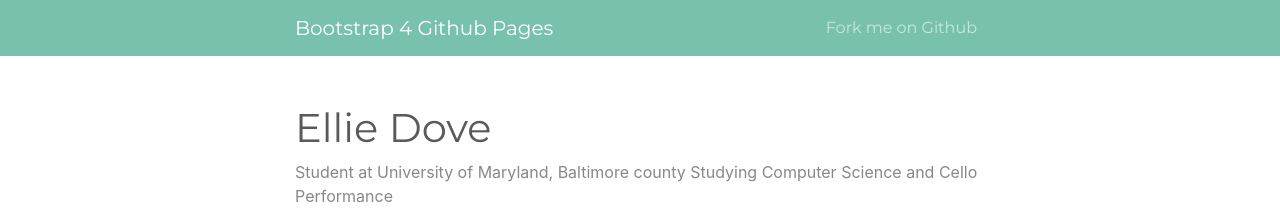
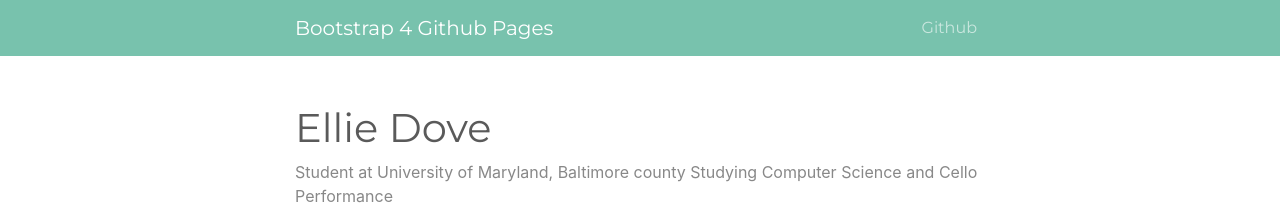
Before and after one commit to elliedove/elliedove.github.io, a Jekyll site: the page built from index.md, in a window 1280 px wide. Shown: the top 211 px of the page. Built offline with Jekyll 4.4.1, drawn with Linux system fonts in a browser that asks for light colours.

Commit message:
Update header.html

```diff
--- a/_includes/header.html
+++ b/_includes/header.html
@@ -18,7 +18,7 @@
           {%- endif -%}
         {% endfor -%}
         <li class="nav-item">
-          <a class="nav-link" href="{{ site.github.repository_url }}">Fork me on Github</a>
+          <a class="nav-link" href="{{ site.github.repository_url }}">Github</a>
         </li>
       </ul>
     </div>
```
